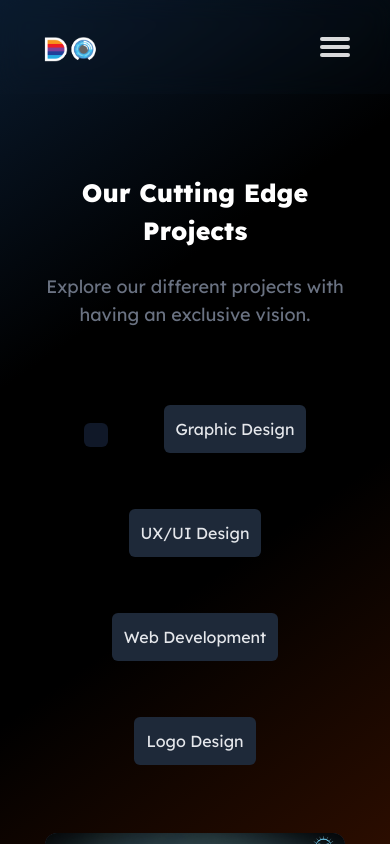
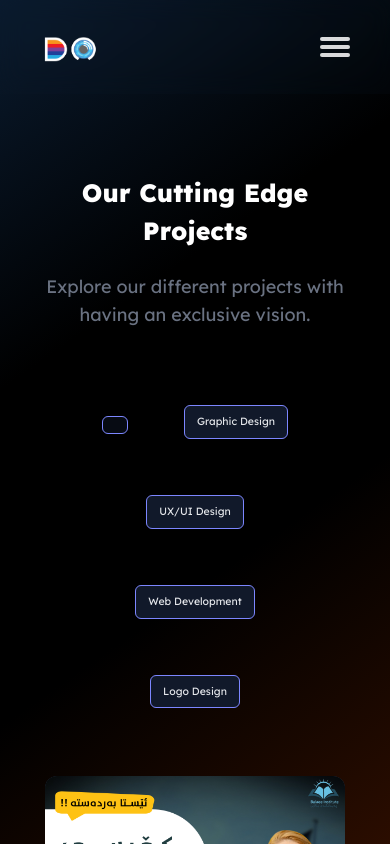
Before and after one commit to barezzali2/Design-Vision, a React (Vite) app: page /projects in a window 390 px wide. Shown: the top 844 px of the page. Built offline with nearby package versions, Linux system fonts and the light colour scheme; a web font is replaced by a local one.

Commit message:
Fixing the filter

```diff
--- a/src/components/Navbar.jsx
+++ b/src/components/Navbar.jsx
@@ -99,7 +99,7 @@ function Navbar() {
             {/* <div className="flex justify-center"> */}
             <div
             ref={dropDownRef}
-            className='hidden lg:relative lg:flex lg:justify-center'>
+            className='hidden md:relative md:flex md:justify-center'>
 
             <button
             className='cursor-pointer'
--- a/src/components/projects/ProjectsPage.jsx
+++ b/src/components/projects/ProjectsPage.jsx
@@ -65,49 +65,21 @@ function ProjectsPage() {
 
 
     <>
-          <div className='mt-5 items-center'>
+          <div className='text-[10.5px] lg:text-[16px] lg:block lg:mt-5 lg:items-center'>
           {filterTypes.map((type) => (
           <button
-          className={`cursor-pointer bg-gray-800 text-gray-200 hover:bg-gray-900 p-3 px-3 rounded-md m-7 ${state.selectedType === type ? "bg-gray-900 text-white" : "none"}`}
+          className={`border-1 border-indigo-400 cursor-pointer hover:bg-[#0b101b] p-2 md:p-3 px-3 rounded-md m-7 ${state.selectedType === type ? "bg-[#070b13] text-white" : "bg-[#11192a] text-gray-200"}`}
           onClick={() => handleFilter(type)}
           >
             {type === "all" ? i18n.language === "en" && "All" || i18n.language === "ar" && "کل" || i18n.language === "ku" && "هەموو" : type}
           </button>
             ))}
-
-          {/* <button
-          className='cursor-pointer bg-gray-800 text-gray-200 hover:bg-gray-700 p-3 rounded-md m-7'
-          onClick={() => handleFilter("Graphic Design")}
-          >
-            Graphic Design
-          </button>
-
-          <button
-          className='cursor-pointer bg-gray-800 text-gray-200 hover:bg-gray-700 p-3 rounded-md m-7'
-          onClick={() => handleFilter("UX/UI Design")}
-          >
-            UX/UI Design
-          </button>
-
-          <button
-          className='cursor-pointer bg-gray-800 text-gray-200 hover:bg-gray-700 p-3 rounded-md m-7'
-          onClick={() => handleFilter("Web Development")}
-          >
-            Web Development
-            </button>
-
-          <button
-          className='cursor-pointer bg-gray-800 text-gray-200 hover:bg-gray-700 p-3 rounded-md m-7'
-          onClick={() => handleFilter("Logo Design")}
-          >
-            Logo Design
-          </button> */}
         </div>
 
     <div className='grid grid-cols-1 md:grid md:grid-cols-3 gap-20 mb-20 lg:mb-20'>
        {visibleProjects.map((project, index) => (
         <div key={index} className='items-center justify-center text-center h-auto mt-10 bg-gray-800 rounded-xl cursor-pointer pb-5 group overflow-hidden'>
-          <img src={project.image} alt={index} className='mx-auto mb-6 rounded-t-xl md:group-hover:scale-[1.060] md:hover:transition-transform duration-400 ease-in-out'/>
+          <img src={project.image} alt={index} className='mx-auto mb-6 rounded-t-xl md:group-hover:scale-[1.060] md:hover:transition-transform duration-600 ease-in-out'/>
           <h2 className='text-xl mb-3 font-medium'>{project.title}</h2>
           <h4 className='text-[15px] mb-3'>{project.field}</h4>
           <a href={project.link} target='blank' className='flex flex-row justify-center items-center text-sm text-indigo-500 lg:hover:text-indigo-400'>
```
